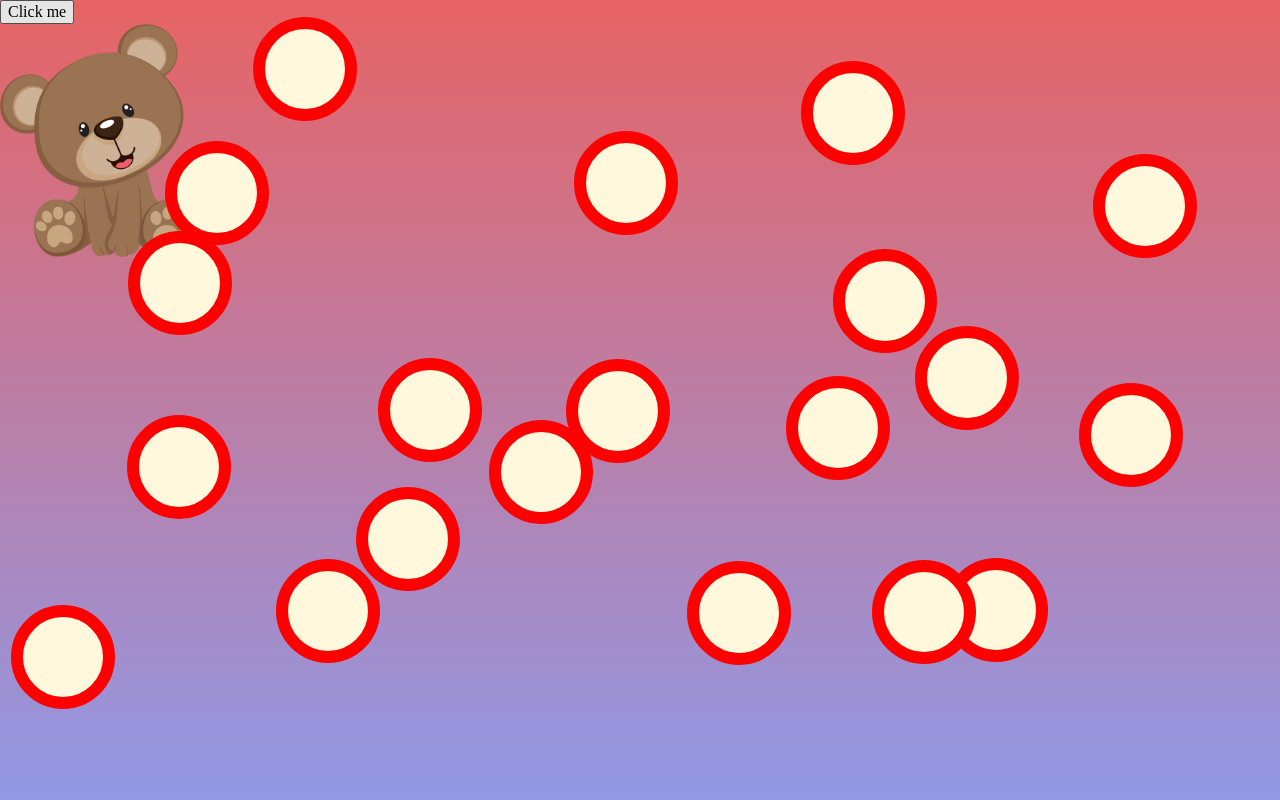
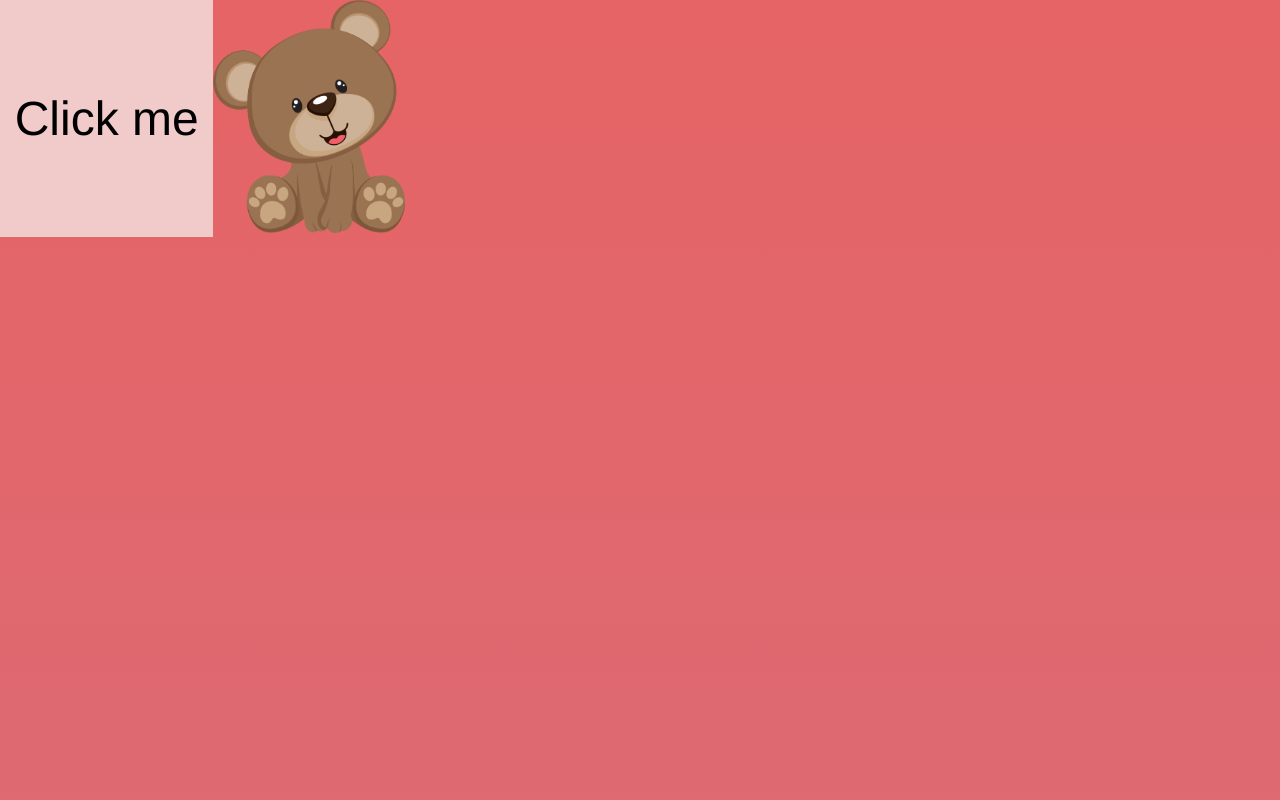
Before and after one commit to alisagannota/forfun, a plain HTML site: page index.html in a window 1280 px wide. Shown: the top 800 px of the page. Drawn offline with Linux system fonts and the light colour scheme.

Commit message:
update layout

```diff
--- a/script.js
+++ b/script.js
@@ -9,20 +9,3 @@ function duplicate() {
     clone.id = "duplicetor" + ++i;
     original.parentNode.appendChild(clone);
 }
-
-let container = document.querySelector ('#container');
-
-
-for (let i= 0; i < 20; i++) {
-    let circle = document.createElement ('div');
-    circle.classList.add ('circle');
-    circle.style.left = (90 * Math.random ()) + '%';
-    circle.style.top = (90 * Math.random ()) + '%';
-    container.appendChild (circle);
-}
-
-container.addEventListener('click', function (event) {
-    if (event.target.classList.contains ('circle')) {
-        event.target.remove();
-    }
-})
--- a/style.css
+++ b/style.css
@@ -1,22 +1,23 @@
 html, body {
     margin: 0;
-    overflow: hidden;
+    width: 100vw;
+    height: 1000vh;
+    background: linear-gradient(#e66465, #9198e5);
 }
 
 #container {
-    width: 100vw;
-    height: 100vh;
-    background: linear-gradient(#e66465, #9198e5);
+    display: grid;
+    grid-template-columns: 1fr 1fr 1fr 1fr 1fr 1fr;
+    grid-template-rows: 1fr 1fr 1fr 1fr 1fr 1fr;
 }
 
-.circle {
-    position: absolute;
-    background-color: cornsilk;
-    border: 0.8rem solid red;
-    height: 5rem;
-    width: 5rem;
-    border-radius: 50%;
-}
 img{
     width:15vw;
 }
+
+button {
+    font-family: Helvetica, sans-serif;
+    font-size: 3rem;
+    background-color: rgb(241, 202, 202);
+    border: none;
+}
```
